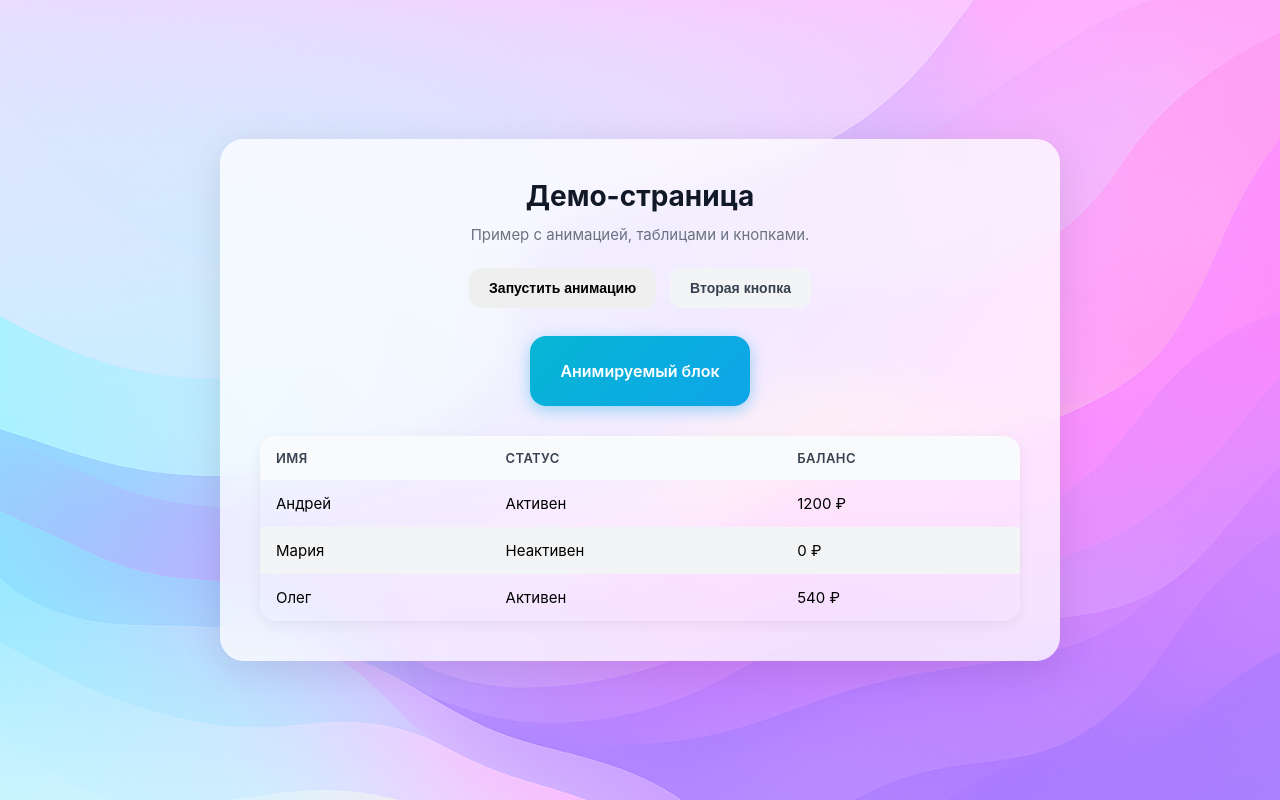
After one commit to Aalam2000/assistchat, a FastAPI app: template src/app/templates/demo.html in a window 1280 px wide. The commit adds this page. Run offline with FastAPI, Linux system fonts and the light colour scheme; the template is opened without the code that fills it, so the values that code supplies are empty; some libraries are stand-ins or nearby versions.

Commit message:
Мои подключения 2

```diff
--- /dev/null
+++ b/src/app/static/css/demo.css
@@ -0,0 +1,147 @@
+/* ===== Базовый фон ===== */
+body {
+  margin: 0;
+  font-family: 'Inter', system-ui, sans-serif;
+  background: linear-gradient(135deg, #eef2ff, #f0fdfa);
+  min-height: 100vh;
+  display: flex;
+  align-items: center;
+  justify-content: center;
+}
+
+/* ===== Карточка ===== */
+.demo-container {
+  max-width: 760px;
+  width: 100%;
+  padding: 40px;
+  border-radius: 24px;
+  background: rgba(255, 255, 255, 0.75);
+  backdrop-filter: blur(16px);
+  box-shadow: 0 8px 40px rgba(0, 0, 0, 0.1);
+  text-align: center;
+  animation: fadeIn 0.8s ease;
+}
+
+@keyframes fadeIn {
+  from { opacity: 0; transform: translateY(20px); }
+  to   { opacity: 1; transform: translateY(0); }
+}
+
+/* ===== Заголовки и текст ===== */
+h2 {
+  margin: 0 0 12px;
+  font-size: 28px;
+  font-weight: 700;
+  color: #111827;
+}
+
+p {
+  margin: 0 0 24px;
+  color: #6b7280;
+  font-size: 15px;
+}
+
+/* ===== Кнопки ===== */
+.actions {
+  display: flex;
+  justify-content: center;
+  gap: 14px;
+  margin-bottom: 28px;
+}
+
+.btn {
+  padding: 12px 20px;
+  border-radius: 12px;
+  font-weight: 600;
+  font-size: 14px;
+  cursor: pointer;
+  border: none;
+  transition: transform .15s ease, box-shadow .15s ease, background .3s ease;
+}
+
+.btn.primary {
+  background: linear-gradient(135deg,#6366f1,#3b82f6);
+  color: #fff;
+  box-shadow: 0 4px 12px rgba(99,102,241,0.3);
+}
+.btn.primary:hover {
+  transform: translateY(-2px);
+  box-shadow: 0 6px 16px rgba(99,102,241,0.4);
+}
+
+.btn.secondary {
+  background: #f3f4f6;
+  color: #374151;
+}
+.btn.secondary:hover {
+  background: #e5e7eb;
+  transform: translateY(-2px);
+}
+
+/* ===== Анимируемый блок ===== */
+.anim-box {
+  width: 220px;
+  height: 70px;
+  margin: 0 auto 30px;
+  border-radius: 16px;
+  background: linear-gradient(135deg,#06b6d4,#0ea5e9);
+  color: #fff;
+  font-weight: 600;
+  display: flex;
+  align-items: center;
+  justify-content: center;
+  transition: all .6s ease;
+  box-shadow: 0 4px 16px rgba(14,165,233,0.4);
+}
+
+.anim-box.active {
+  transform: scale(1.25) rotate(8deg);
+  background: linear-gradient(135deg,#8b5cf6,#6366f1);
+  box-shadow: 0 6px 24px rgba(139,92,246,0.5);
+}
+
+/* ===== Таблица ===== */
+.demo-table {
+  width: 100%;
+  border-collapse: collapse;
+  margin-top: 10px;
+  font-size: 15px;
+  overflow: hidden;
+  border-radius: 16px;
+  box-shadow: 0 4px 14px rgba(0,0,0,0.06);
+}
+
+.demo-table th, .demo-table td {
+  padding: 14px 16px;
+  text-align: left;
+}
+
+.demo-table th {
+  background: #f9fafb;
+  color: #374151;
+  font-weight: 600;
+  font-size: 13px;
+  text-transform: uppercase;
+  letter-spacing: 0.03em;
+}
+
+.demo-table tr:nth-child(even) {
+  background: #f3f4f6;
+}
+
+.demo-table tr:hover {
+  background: #e0f2fe;
+  transition: background .3s ease;
+}
+
+body {
+  background: url('../img/bg-mobile.png') no-repeat center top;
+  background-size: cover;
+}
+
+@media (min-width: 801px) {
+  body {
+    background: url('../img/bg-desktop.png') no-repeat center top;
+    background-size: cover;
+  }
+}
--- /dev/null
+++ b/src/app/static/js/demo.js
@@ -0,0 +1,8 @@
+document.addEventListener("DOMContentLoaded", () => {
+  const btn = document.getElementById("start-btn");
+  const box = document.getElementById("anim-box");
+
+  btn.addEventListener("click", () => {
+    box.classList.toggle("active");
+  });
+});
--- /dev/null
+++ b/src/app/templates/demo.html
@@ -0,0 +1,35 @@
+<!doctype html>
+<html lang="ru">
+<head>
+  <meta charset="utf-8"/>
+  <title>Demo standalone</title>
+  <meta name="viewport" content="width=device-width, initial-scale=1.0">
+  <link href="/static/css/demo.css" rel="stylesheet"/>
+</head>
+<body>
+  <div class="demo-container">
+    <h2>Демо-страница</h2>
+    <p>Пример с анимацией, таблицами и кнопками.</p>
+
+    <div class="actions">
+      <button id="start-btn" class="btn">Запустить анимацию</button>
+      <button class="btn secondary">Вторая кнопка</button>
+    </div>
+
+    <div id="anim-box" class="anim-box">Анимируемый блок</div>
+
+    <table class="demo-table">
+      <thead>
+        <tr><th>Имя</th><th>Статус</th><th>Баланс</th></tr>
+      </thead>
+      <tbody>
+        <tr><td>Андрей</td><td>Активен</td><td>1200 ₽</td></tr>
+        <tr><td>Мария</td><td>Неактивен</td><td>0 ₽</td></tr>
+        <tr><td>Олег</td><td>Активен</td><td>540 ₽</td></tr>
+      </tbody>
+    </table>
+  </div>
+
+  <script src="/static/js/demo.js"></script>
+</body>
+</html>
```
Also changed, not shown: src/app/templates/index.html (+50 -6 lines), src/app/static/img/bg-desktop.png (added), src/app/static/img/bg-mobile.png (added).
